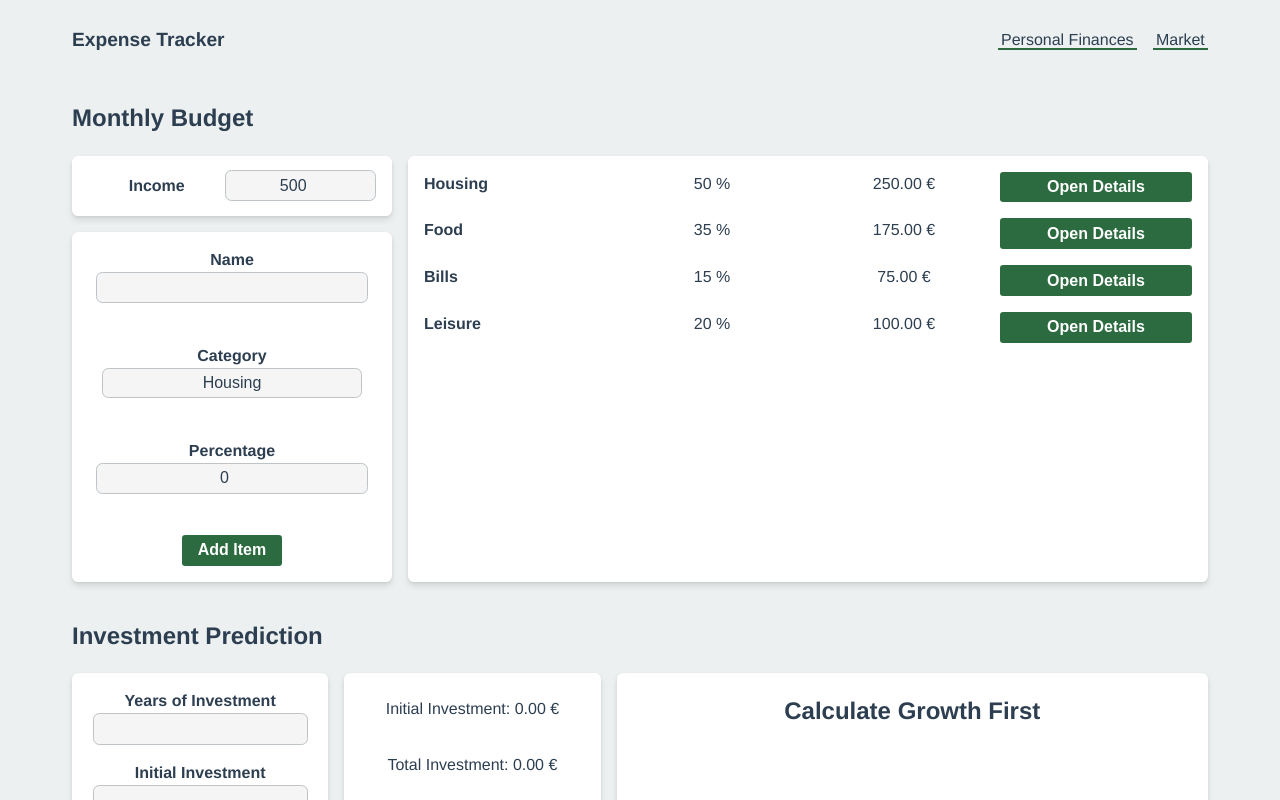
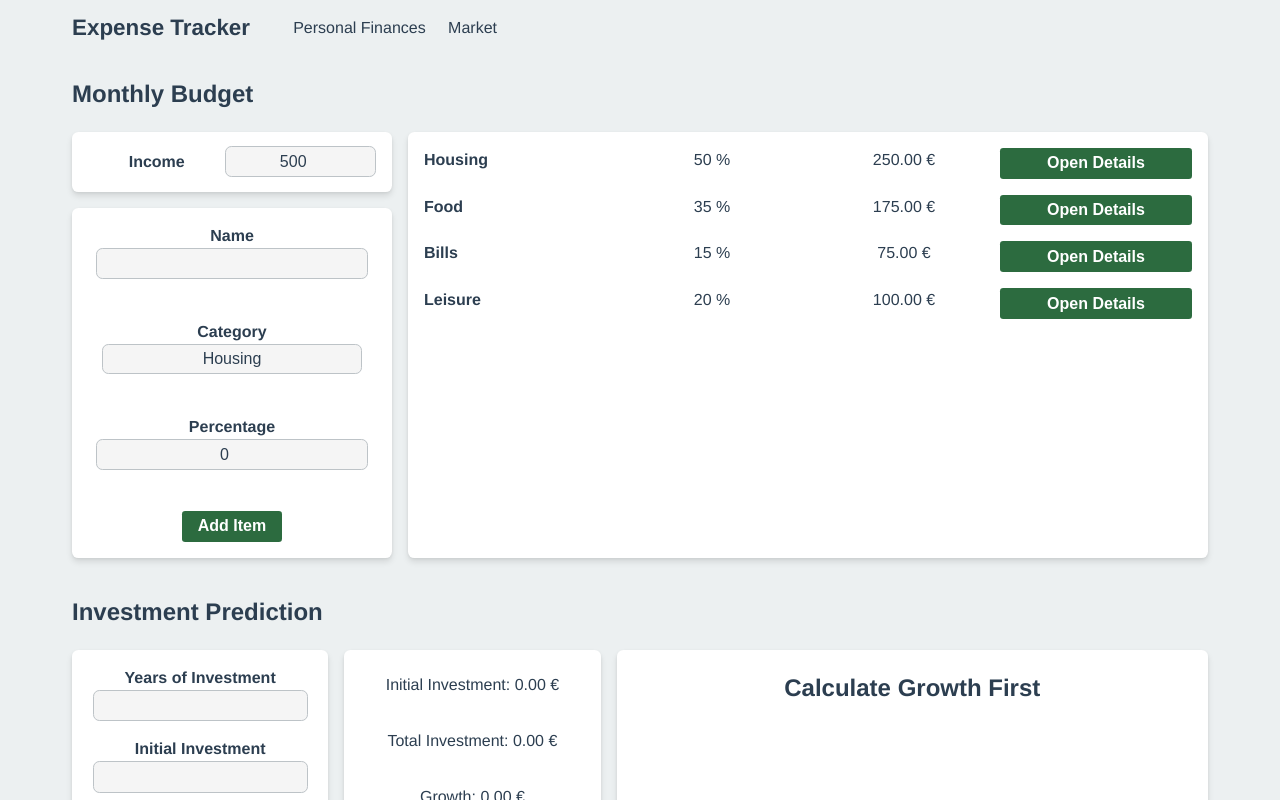
Before and after one commit to andrebarros7201/expense-tracker, a React (Vite) app: page / in a window 1280 px wide. Shown: the top 800 px of the page. Built offline with nearby package versions, Linux system fonts and the light colour scheme.

Commit message:
improve header style and layout

```diff
--- a/src/components/header/Header.jsx
+++ b/src/components/header/Header.jsx
@@ -6,18 +6,11 @@ export default function Header() {
     <header className={styles["header"]}>
       <h4 className={styles["header__title"]}>Expense Tracker</h4>
       <ul className={styles["header__list"]}>
-        <li>
-          <Link
-            className={styles["header__list-item"]}
-            to={"/personal-finances"}
-          >
-            Personal Finances
-          </Link>
+        <li className={styles["header__list-item"]}>
+          <Link to={"/personal-finances"}>Personal Finances</Link>
         </li>
-        <li>
-          <Link className={styles["header__list-item"]} to={"/market"}>
-            Market
-          </Link>
+        <li className={styles["header__list-item"]}>
+          <Link to={"/market"}>Market</Link>
         </li>
       </ul>
     </header>
--- a/src/components/header/Header.module.scss
+++ b/src/components/header/Header.module.scss
@@ -3,7 +3,7 @@
 .header {
   display: flex;
   flex-flow: row nowrap;
-  justify-content: space-between;
+  justify-content: flex-start;
   align-items: center;
 
   @media (max-width: 800px) {
@@ -20,15 +20,23 @@
 }
 
 .header__title {
-  font-size: 1.2rem;
+  font-size: 1.4rem;
   font-weight: bold;
+  margin: 0;
 }
 
 .header__list-item {
-  color: $color-text-primary;
   text-decoration: none;
-  border-bottom: 2px solid $color-primary;
-  transition: all 50ms ease-in-out;
   cursor: pointer;
   padding: 0 0.2rem;
+  transition: all 50ms ease-in-out;
+
+  &:hover {
+    transform: scale(1.05);
+  }
+
+  a {
+    color: $color-text-primary;
+    text-decoration: none;
+  }
 }
```
